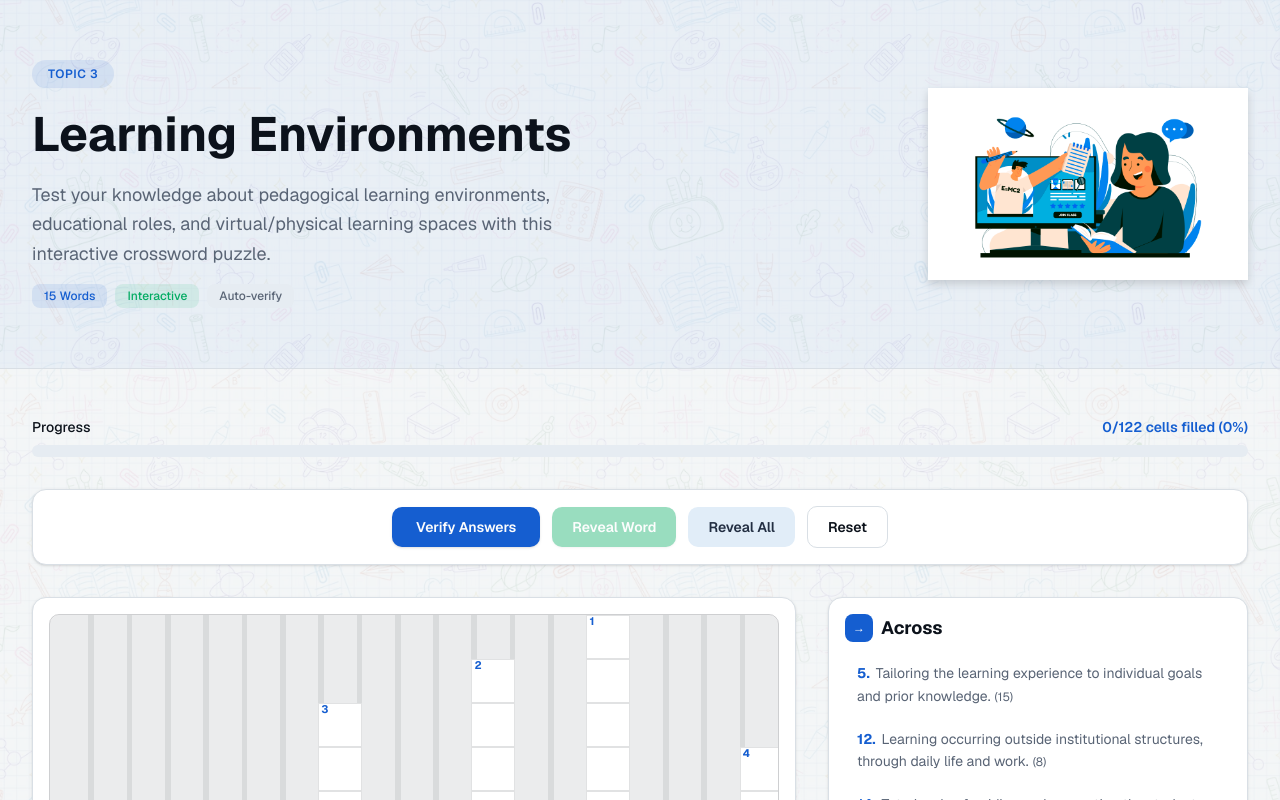
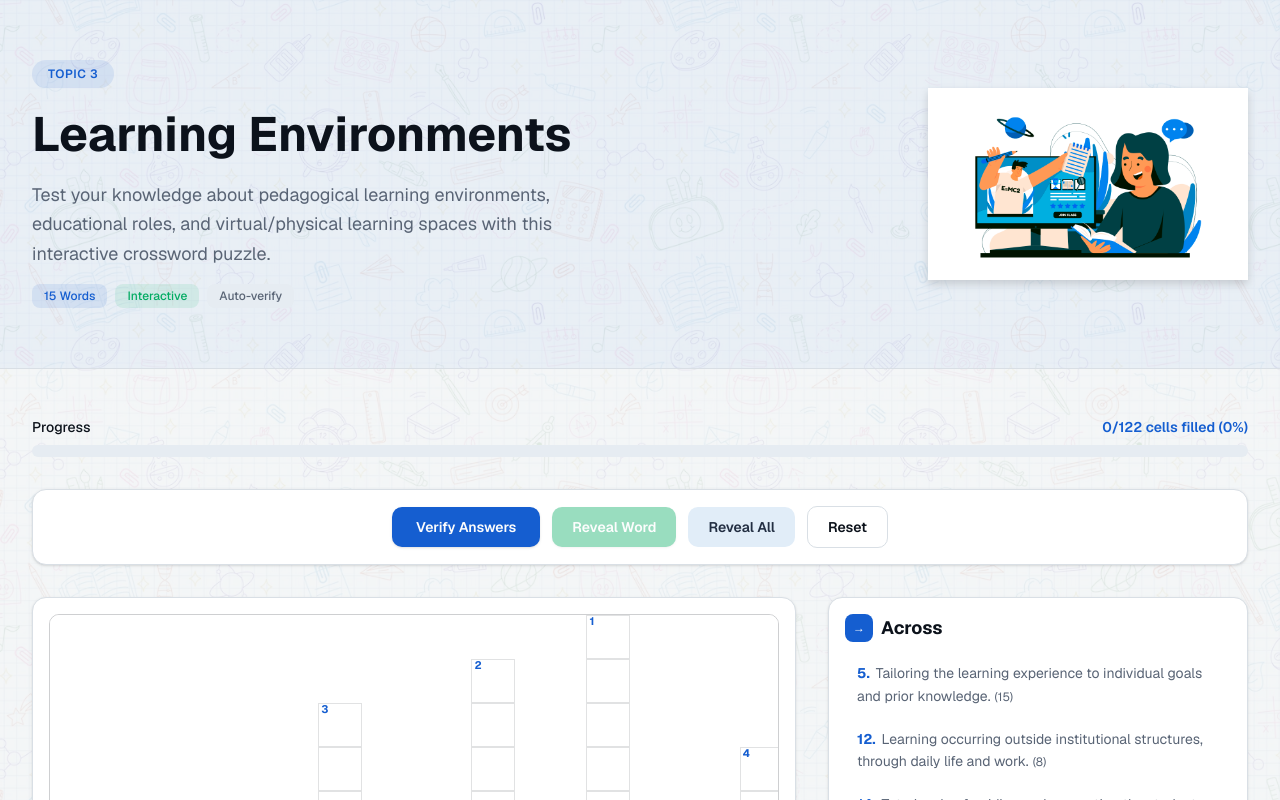
Before and after one commit to Fulcopin/puzzle, a Next.js app: page / in a window 1280 px wide. Shown: the top 800 px of the page. Built offline with nearby package versions, Linux system fonts and the light colour scheme.

Commit message:
fix: update crossword grid cell background to white\n\nChange blocked cells' background to clean white for better visual clarity.

```diff
--- a/components/crossword-grid.tsx
+++ b/components/crossword-grid.tsx
@@ -410,7 +410,7 @@ function CrosswordGame() {
             {Array.from({ length: R }).map((_, r) =>
               Array.from({ length: C }).map((_, c) => {
                 const cell = SOLUTION[r][c]
-                if (cell.isBlack) return <div key={`${r}-${c}`} className="h-9 w-9 bg-foreground/8 md:h-11 md:w-11" />
+                if (cell.isBlack) return <div key={`${r}-${c}`} className="h-9 w-9 bg-card md:h-11 md:w-11" />
 
                 const key = `${r}-${c}`
                 const hl = highlighted.has(key)
```
